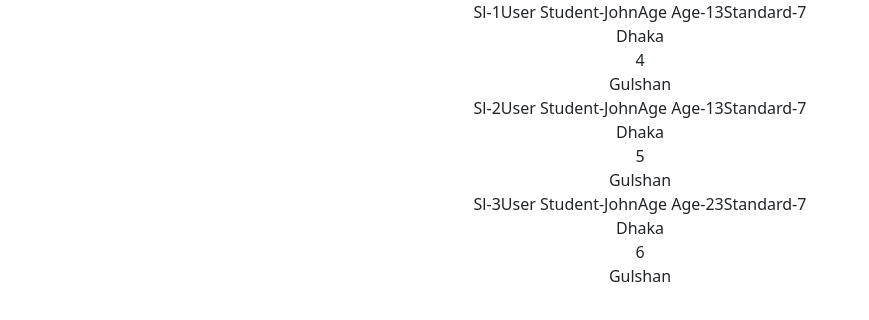
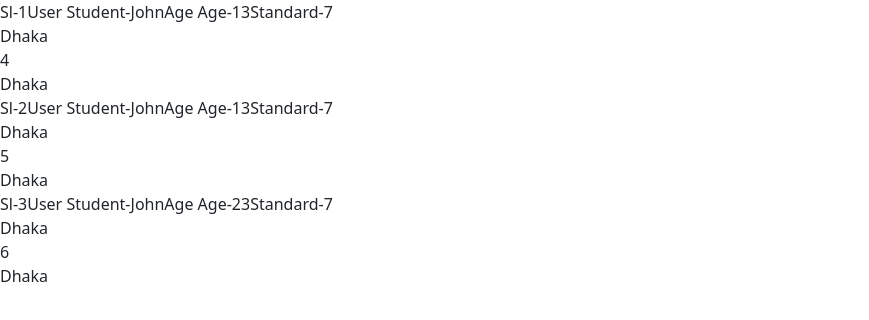
Before and after one commit to TanzimIbthesam/ReactJs, a React (Create React App) app in the folder reactcourse/: page / in a window 1280 px wide. Shown: the top 320 px of the page, without its empty margins (0-869 px from the left). Built offline with nearby package versions, Linux system fonts and the light colour scheme.

Commit message:
13-React fragment

```diff
--- a/reactcourse/src/App.js
+++ b/reactcourse/src/App.js
@@ -34,16 +34,16 @@ function App(){
   ];
      return (
 
-      <div className="App">
+      <React.Fragment>
 
   {
         students.map((student,index)=>
-        <div key={index}>
+        <>
             <User student={student} index={index}/>
 
 
 
-           </div>
+           </>
 
         )
       }
@@ -52,7 +52,7 @@ function App(){
 
 
 
-      </div>
+      </React.Fragment>
 
 
 
--- a/reactcourse/src/User.js
+++ b/reactcourse/src/User.js
@@ -11,7 +11,7 @@ const User=(props)=>{
                  <div>
                  <div>{stu.city}</div>
                  <div>{stu.house}</div>
-                 <div>{stu.area}</div>
+                 <div>{stu.city}</div>
                  </div>
                  )
              }
```
